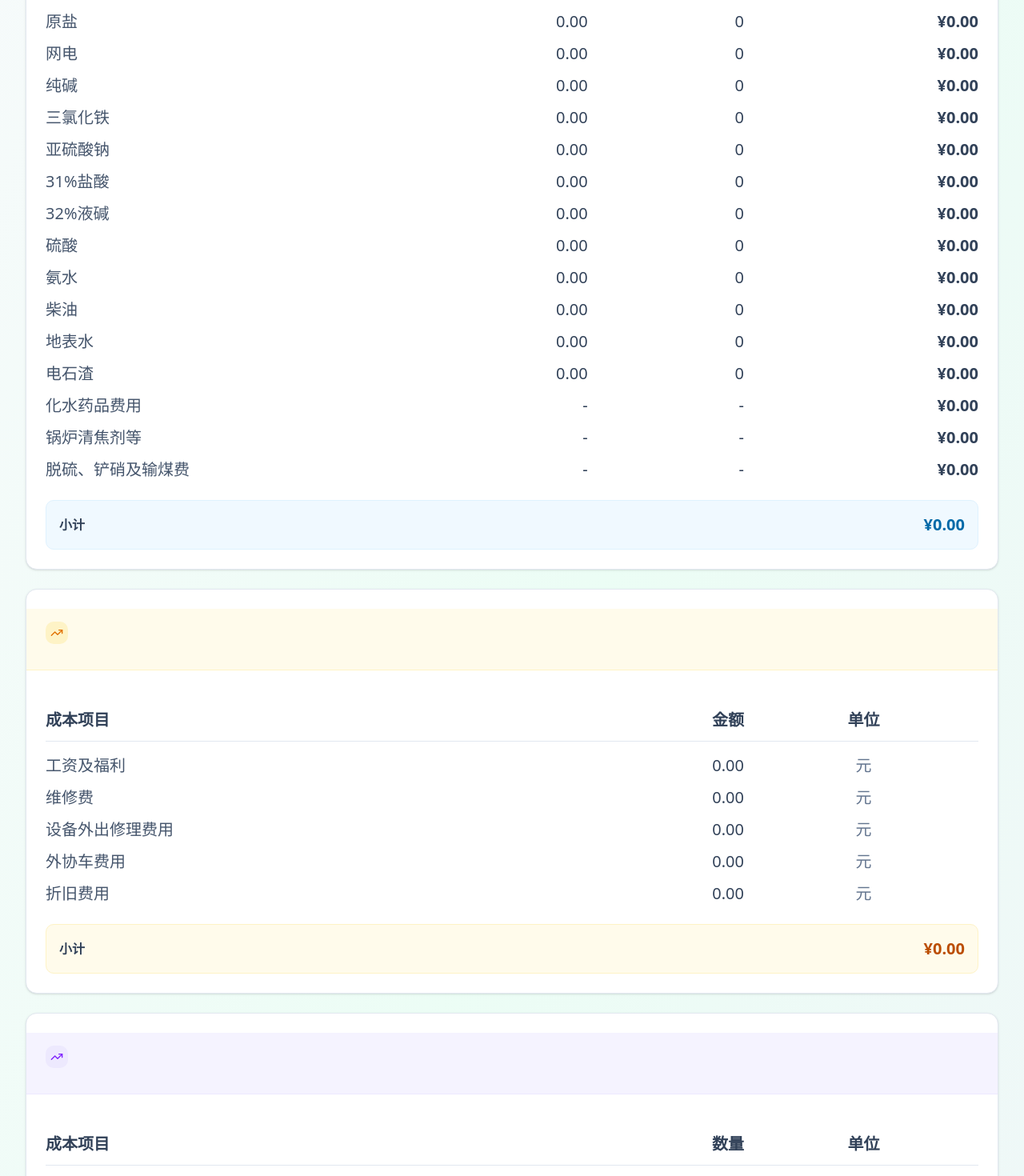
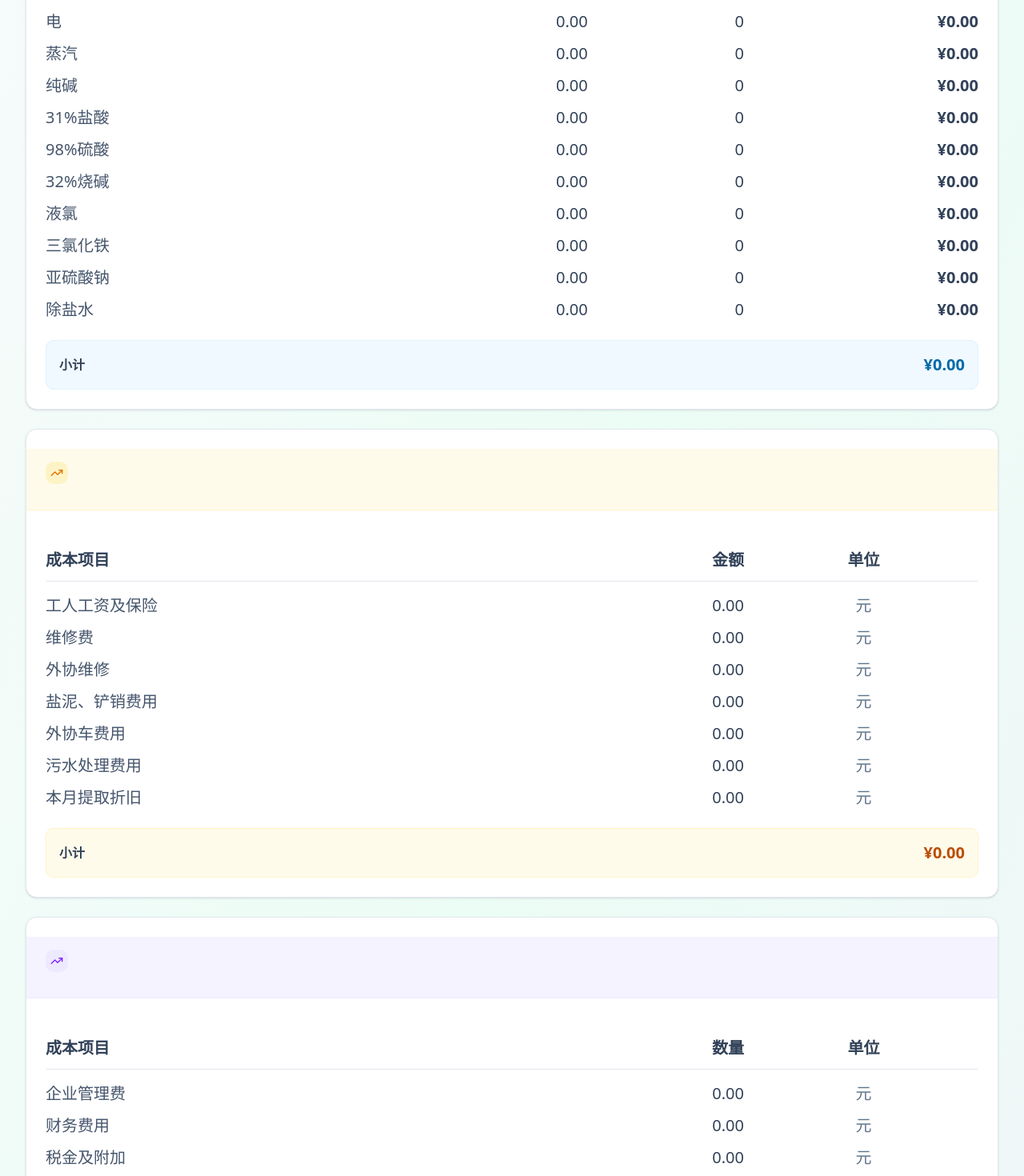
Before and after one commit to qiangshany/cost-accounting, a Next.js app: page /admin in a window 1280 px wide. Shown: the part 640-2110 px from the top of the page at 80% size. Built offline with nearby package versions, Linux system fonts and the light colour scheme; sample sign-in values are in the browser's storage.

Commit message:
feat: 更新各部门成本填报项目配置

```diff
--- a/src/app/admin/page.tsx
+++ b/src/app/admin/page.tsx
@@ -79,43 +79,40 @@ interface SalesData {
   出库数量: number;
 }
 
-// 原材料类成本项及单位
+// 碱车间直接材料
 const MATERIAL_ITEMS: { name: string; unit: string }[] = [
-  { name: '原煤', unit: '吨' },
   { name: '矿盐', unit: '吨' },
   { name: '原盐', unit: '吨' },
-  { name: '网电', unit: '度' },
+  { name: '电', unit: '度' },
+  { name: '蒸汽', unit: '吨' },
   { name: '纯碱', unit: '千克' },
+  { name: '31%盐酸', unit: '吨' },
+  { name: '98%硫酸', unit: '吨' },
+  { name: '32%烧碱', unit: '吨' },
+  { name: '液氯', unit: '吨' },
   { name: '三氯化铁', unit: '吨' },
   { name: '亚硫酸钠', unit: '吨' },
-  { name: '31%盐酸', unit: '吨' },
-  { name: '32%液碱', unit: '吨' },
-  { name: '硫酸', unit: '吨' },
-  { name: '氨水', unit: '吨' },
-  { name: '柴油', unit: '吨' },
-  { name: '地表水', unit: '吨' },
-  { name: '电石渣', unit: '吨' },
-  { name: '化水药品费用', unit: '元' },
-  { name: '锅炉清焦剂等', unit: '元' },
-  { name: '脱硫、铲硝及输煤费', unit: '元' },
+  { name: '除盐水', unit: '吨' },
 ];
 
-// 人工与维护类成本项及单位
+// 碱车间制造费用
 const LABOR_MAINTENANCE_ITEMS: { name: string; unit: string }[] = [
-  { name: '工资及福利', unit: '元' },
+  { name: '工人工资及保险', unit: '元' },
   { name: '维修费', unit: '元' },
-  { name: '设备外出修理费用', unit: '元' },
+  { name: '外协维修', unit: '元' },
+  { name: '盐泥、铲销费用', unit: '元' },
   { name: '外协车费用', unit: '元' },
-  { name: '折旧费用', unit: '元' },
+  { name: '污水处理费用', unit: '元' },
+  { name: '本月提取折旧', unit: '元' },
 ];
 
 // 期间费用类成本项及单位
 const PERIOD_EXPENSE_ITEMS: { name: string; unit: string }[] = [
-  { name: '管理费用', unit: '元' },
+  { name: '企业管理费', unit: '元' },
   { name: '财务费用', unit: '元' },
+  { name: '税金及附加', unit: '元' },
   { name: '安全费用', unit: '元' },
   { name: '销售费用', unit: '元' },
-  { name: '营业税金及附加', unit: '元' },
 ];
 
 // 调整项及单位
@@ -285,8 +282,10 @@ export default function AdminPage() {
   };
 
   // 加载成本分析的成本数据
-  // 规则：使用销售日期的前一天进行计算
-  // 例如：销售日期 4.5-4.8，使用成本日期 4.4-4.7
+  // 规则：
+  // - 单日（如4.8）：计算前一天的吨成本（4.7）
+  // - 区间（如4.3-4.5）：计算区间前移一天的吨成本（4.2-4.4）
+  // 均价与日期/日期区间对应，不错位
   const loadAnalysisCostData = async () => {
     if (!dateRange.from || !dateRange.to) {
       return;
@@ -294,25 +293,14 @@ export default function AdminPage() {
 
     setIsLoading(true);
 
-    // 在客户端计算今天的日期，避免SSR时区问题
-    const today = new Date();
-    today.setHours(0, 0, 0, 0);
-
-    const salesToDate = new Date(dateRange.to);
-    salesToDate.setHours(0, 0, 0, 0);
-
     // 成本数据的日期区间是销售日期区间的前一天
+    // 单日：from=4.8, to=4.8 → queryFrom=4.7, queryTo=4.7
+    // 区间：from=4.3, to=4.5 → queryFrom=4.2, queryTo=4.4
     let queryFromDate = new Date(dateRange.from);
     queryFromDate.setDate(queryFromDate.getDate() - 1);
 
     let queryEndDate = new Date(dateRange.to);
     queryEndDate.setDate(queryEndDate.getDate() - 1);
-
-    // 如果结束日期包含今天，成本结束日期改为昨天
-    if (salesToDate.getTime() >= today.getTime()) {
-      queryEndDate = new Date(today);
-      queryEndDate.setDate(queryEndDate.getDate() - 1);
-    }
 
     // 如果查询结束日期早于开始日期，直接返回空数据
     if (queryEndDate < queryFromDate) {
@@ -332,6 +320,9 @@ export default function AdminPage() {
 
     const fromDateStr = format(queryFromDate, 'yyyy-MM-dd');
     const toDateStr = format(queryEndDate, 'yyyy-MM-dd');
+
+    console.log('[成本分析] 销售日期:', format(dateRange.from, 'yyyy-MM-dd'), '-', format(dateRange.to, 'yyyy-MM-dd'));
+    console.log('[成本分析] 成本日期:', fromDateStr, '-', toDateStr);
 
     try {
       const response = await fetch(
@@ -506,23 +497,37 @@ export default function AdminPage() {
         throw new Error(`缺少必要字段: ${missingFields.join(', ')}`);
       }
 
-      // Excel 日期序列号转换为日期字符串 (YYYY-MM-DD)
+      // Excel 日期转换为 YYYY-MM-DD 格式
       const excelDateToString = (value: unknown): string => {
         if (!value) return '';
 
         // 如果是字符串格式的日期
         if (typeof value === 'string') {
-          // 检查是否是有效的日期格式
-          const date = new Date(value);
+          const trimmed = value.trim();
+
+          // 如果已经是 YYYY-MM-DD 格式，直接返回
+          if (/^\d{4}-\d{2}-\d{2}$/.test(trimmed)) {
+            return trimmed;
+          }
+
+          // 解析 YYYY/M/D 格式（补充缺失的0）
+          const slashMatch = trimmed.match(/^(\d{4})\/(\d{1,2})\/(\d{1,2})$/);
+          if (slashMatch) {
+            const [, year, month, day] = slashMatch;
+            return `${year}-${month.padStart(2, '0')}-${day.padStart(2, '0')}`;
+          }
+
+          // 尝试解析其他日期格式
+          const date = new Date(trimmed);
           if (!isNaN(date.getTime())) {
-            // 直接提取 YYYY-MM-DD 部分
-            return date.toISOString().split('T')[0];
+            // 使用本地日期部分，避免时区偏移
+            const year = date.getFullYear();
+            const month = String(date.getMonth() + 1).padStart(2, '0');
+            const day = String(date.getDate()).padStart(2, '0');
+            return `${year}-${month}-${day}`;
           }
-          // 如果已经是 YYYY-MM-DD 格式，直接返回
-          if (/^\d{4}-\d{2}-\d{2}$/.test(value)) {
-            return value;
-          }
-          return value;
+
+          return trimmed;
         }
 
         // 如果是数字，视为 Excel 日期序列号
@@ -531,7 +536,11 @@ export default function AdminPage() {
           // 正确转换：1899-12-30 是 Excel 日期 0
           const excelEpoch = new Date(Date.UTC(1899, 11, 30));
           const date = new Date(excelEpoch.getTime() + value * 86400000);
-          return date.toISOString().split('T')[0];
+          // 使用本地日期部分
+          const year = date.getFullYear();
+          const month = String(date.getMonth() + 1).padStart(2, '0');
+          const day = String(date.getDate()).padStart(2, '0');
+          return `${year}-${month}-${day}`;
         }
 
         return String(value);
--- a/src/app/management/page.tsx
+++ b/src/app/management/page.tsx
@@ -12,11 +12,11 @@ import { Calculator, Save, DollarSign, LogOut } from 'lucide-react';
 
 // 期间费用类成本项及单位
 const PERIOD_EXPENSE_ITEMS: { name: string; unit: string }[] = [
-  { name: '管理费用', unit: '元' },
+  { name: '企业管理费', unit: '元' },
   { name: '财务费用', unit: '元' },
+  { name: '税金及附加', unit: '元' },
   { name: '安全费用', unit: '元' },
   { name: '销售费用', unit: '元' },
-  { name: '营业税金及附加', unit: '元' },
 ];
 
 // 调整项及单位
--- a/src/app/purchasing/page.tsx
+++ b/src/app/purchasing/page.tsx
@@ -9,22 +9,20 @@ import { Label } from '@/components/ui/label';
 import { toast } from 'sonner';
 import { ShoppingCart, Save, LogOut, DollarSign } from 'lucide-react';
 
-// 原材料类成本项及单位（仅需要填写单价的材料，单位不是"元"的）
+// 碱车间材料单价（单位对应碱车间数量填报）
 const MATERIAL_ITEMS: { name: string; unit: string }[] = [
-  { name: '原煤', unit: '元/吨' },
   { name: '矿盐', unit: '元/吨' },
   { name: '原盐', unit: '元/吨' },
-  { name: '网电', unit: '元/度' },
+  { name: '电', unit: '元/度' },
+  { name: '蒸汽', unit: '元/吨' },
   { name: '纯碱', unit: '元/千克' },
+  { name: '31%盐酸', unit: '元/吨' },
+  { name: '98%硫酸', unit: '元/吨' },
+  { name: '32%烧碱', unit: '元/吨' },
+  { name: '液氯', unit: '元/吨' },
   { name: '三氯化铁', unit: '元/吨' },
   { name: '亚硫酸钠', unit: '元/吨' },
-  { name: '31%盐酸', unit: '元/吨' },
-  { name: '32%液碱', unit: '元/吨' },
-  { name: '硫酸', unit: '元/吨' },
-  { name: '氨水', unit: '元/吨' },
-  { name: '柴油', unit: '元/吨' },
-  { name: '地表水', unit: '元/吨' },
-  { name: '电石渣', unit: '元/吨' },
+  { name: '除盐水', unit: '元/吨' },
 ];
 
 interface PriceData {
--- a/src/app/workshop/page.tsx
+++ b/src/app/workshop/page.tsx
@@ -10,34 +10,31 @@ import { Select, SelectContent, SelectItem, SelectTrigger, SelectValue } from '@
 import { toast } from 'sonner';
 import { Save, Factory, TrendingUp, Shield, LogOut } from 'lucide-react';
 
-// 原材料类成本项及单位
+// 碱车间直接材料（按用户要求配置）
 const MATERIAL_ITEMS: { name: string; unit: string }[] = [
-  { name: '原煤', unit: '吨' },
   { name: '矿盐', unit: '吨' },
   { name: '原盐', unit: '吨' },
-  { name: '网电', unit: '度' },
+  { name: '电', unit: '度' },
+  { name: '蒸汽', unit: '吨' },
   { name: '纯碱', unit: '千克' },
+  { name: '31%盐酸', unit: '吨' },
+  { name: '98%硫酸', unit: '吨' },
+  { name: '32%烧碱', unit: '吨' },
+  { name: '液氯', unit: '吨' },
   { name: '三氯化铁', unit: '吨' },
   { name: '亚硫酸钠', unit: '吨' },
-  { name: '31%盐酸', unit: '吨' },
-  { name: '32%液碱', unit: '吨' },
-  { name: '硫酸', unit: '吨' },
-  { name: '氨水', unit: '吨' },
-  { name: '柴油', unit: '吨' },
-  { name: '地表水', unit: '吨' },
-  { name: '电石渣', unit: '吨' },
-  { name: '化水药品费用', unit: '元' },
-  { name: '锅炉清焦剂等', unit: '元' },
-  { name: '脱硫、铲硝及输煤费', unit: '元' },
+  { name: '除盐水', unit: '吨' },
 ];
 
-// 人工与维护类成本项及单位
+// 碱车间制造费用
 const LABOR_MAINTENANCE_ITEMS: { name: string; unit: string }[] = [
-  { name: '工资及福利', unit: '元' },
+  { name: '工人工资及保险', unit: '元', readonly: true },
   { name: '维修费', unit: '元' },
-  { name: '设备外出修理费用', unit: '元' },
+  { name: '外协维修', unit: '元' },
+  { name: '盐泥、铲销费用', unit: '元' },
   { name: '外协车费用', unit: '元' },
-  { name: '折旧费用', unit: '元' },
+  { name: '污水处理费用', unit: '元' },
+  { name: '本月提取折旧', unit: '元' },
 ];
 
 interface CostData {
```
